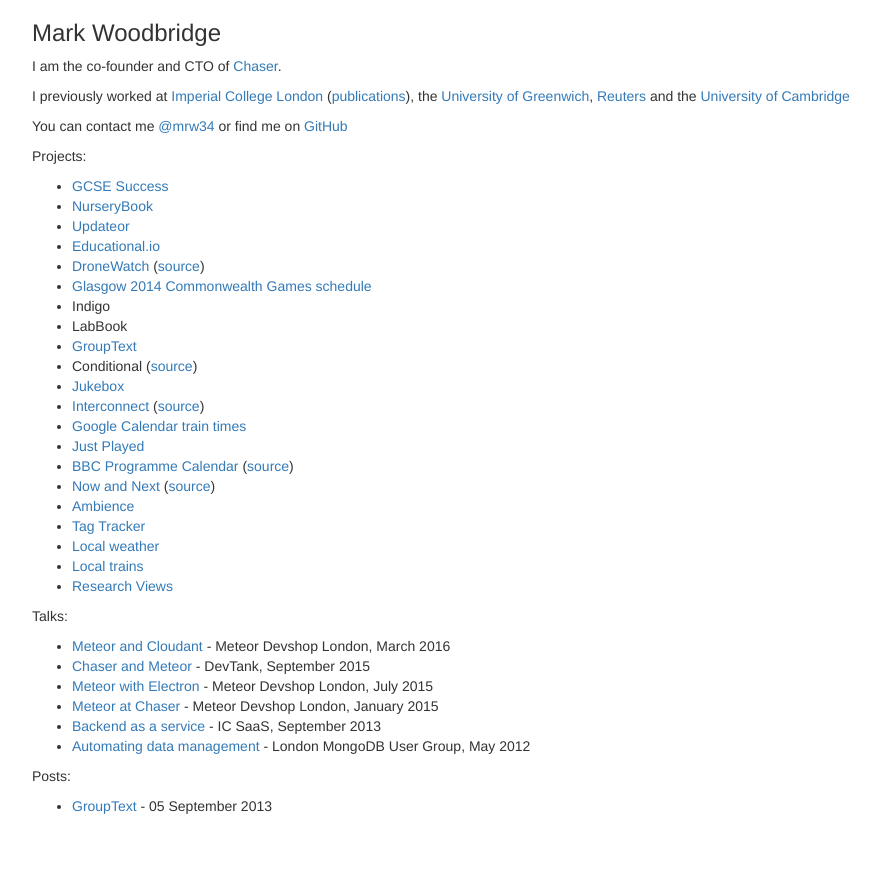
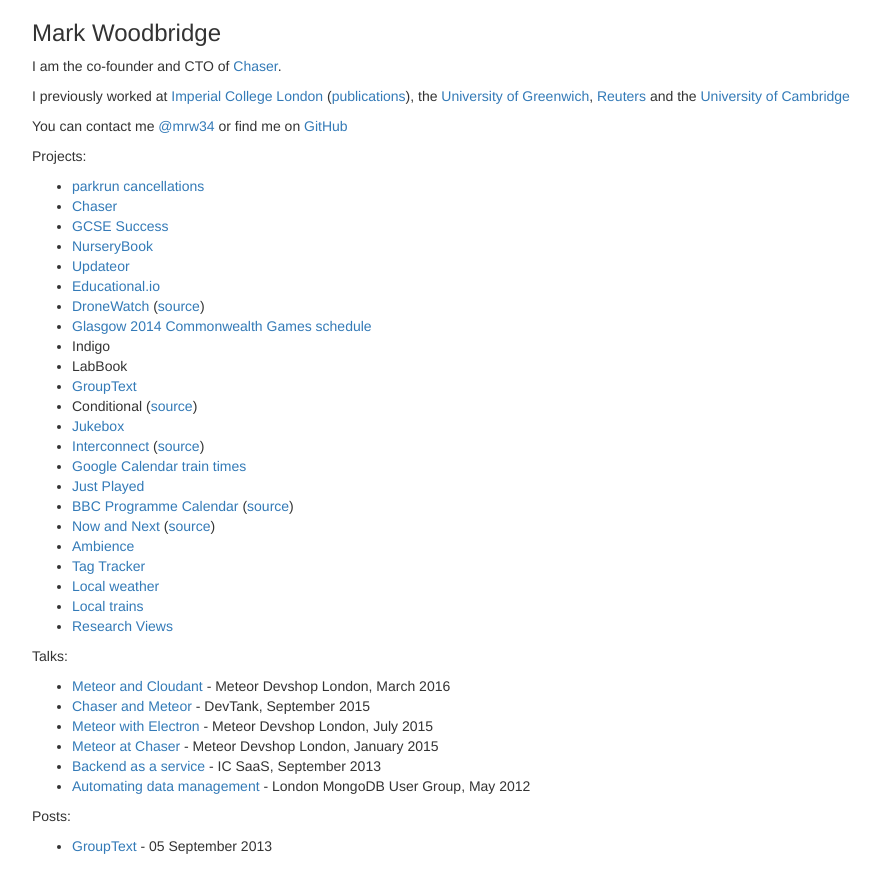
Before and after one commit to mrw34/mrw34.github.com, a Jekyll site: the page built from index.html, in a window 1280 px wide. Shown: the top 893 px of the page, without its empty margins (38-919 px from the left). Built offline with Jekyll 4.4.1, drawn with Linux system fonts in a browser that asks for light colours.

Commit message:
parkrun cancellations

```diff
--- a/index.html
+++ b/index.html
@@ -8,6 +8,8 @@
 	<p>You can contact me <a href="http://twitter.com/mrw34" itemprop="contactPoint">@mrw34</a> or find me on <a href="https://github.com/mrw34?tab=repositories">GitHub</a></p>
 	<p>Projects:</p>
 	<ul>
+		<li><a href="http://parkrun.markwoodbridge.com">parkrun cancellations</a></li>
+		<li><a href="https://www.chaser.io/">Chaser</a></li>
 		<li><a href="http://www.gcsesuccess.org">GCSE Success</a></li>
 		<li><a href="https://nurserybook.co">NurseryBook</a></li>
 		<li><a href="http://updateor.meteor.com">Updateor</a></li>
```
